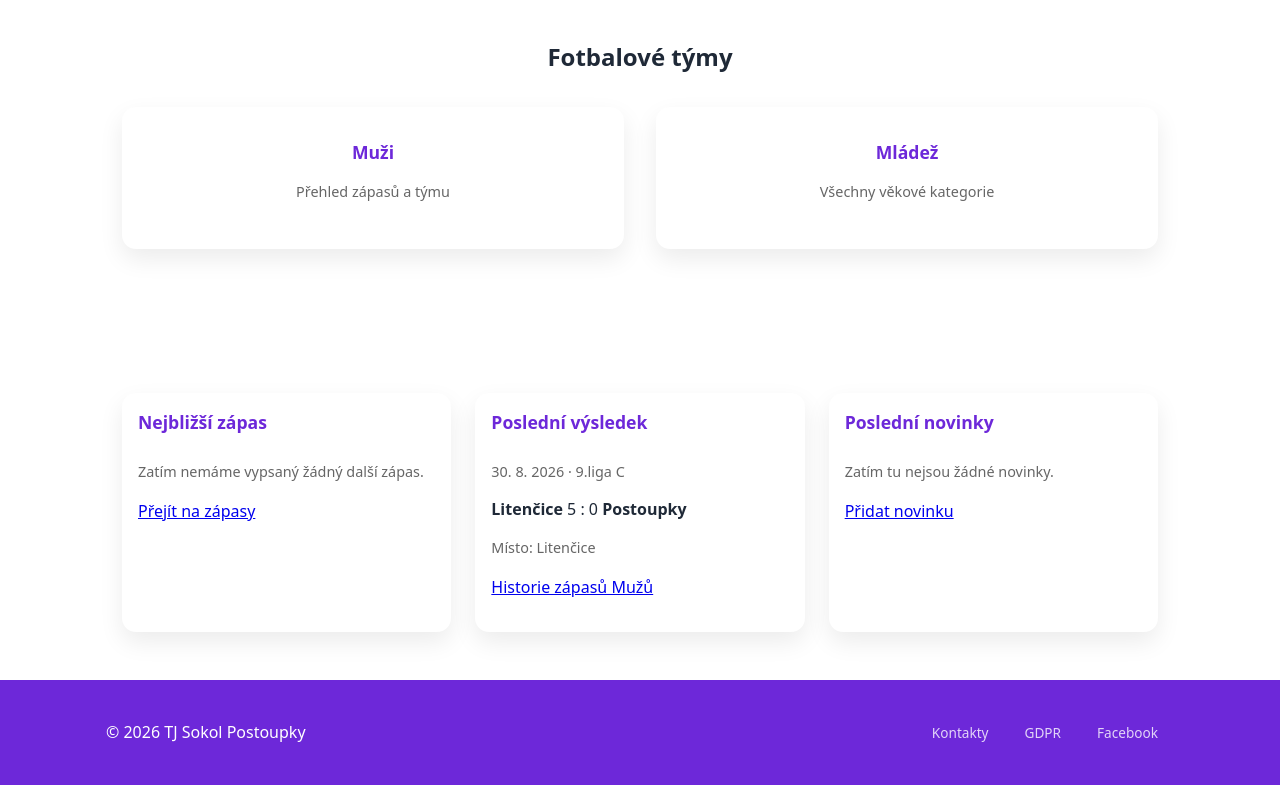
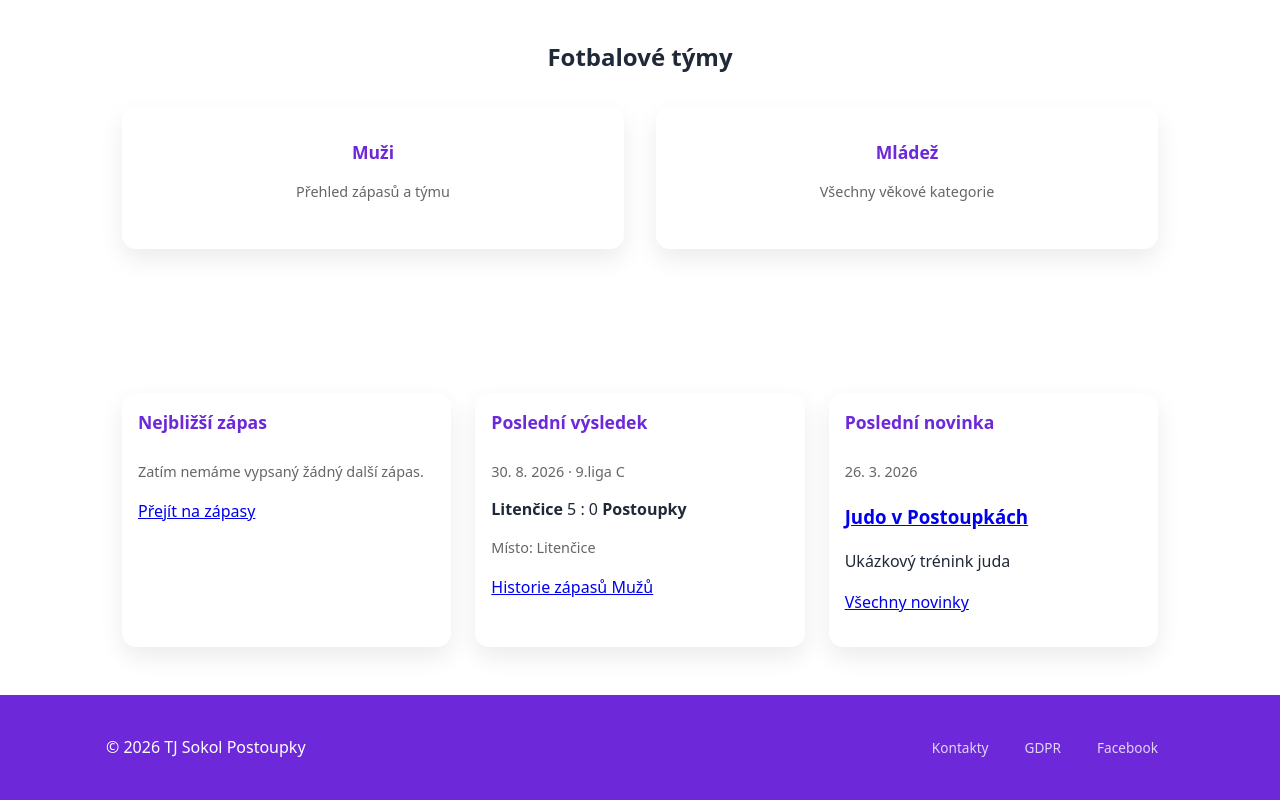
Before and after one commit to tt2802/fo-tj-sokol-postoupky, an Eleventy site: page src/index.njk in a window 1280 px wide. Shown: the part 877-1677 px from the top of the page. Built offline with nearby package versions, Linux system fonts and the light colour scheme; Eleventy itself is replaced by a stand-in of ours; files that its build step writes are made by us from their sources.

Commit message:
fix(home): show latest news article

```diff
--- a/src/index.njk
+++ b/src/index.njk
@@ -234,24 +234,21 @@ hideTitle: true
 
       <article class="card">
         <div class="card__body">
-          <h2 class="card__title">Poslední novinky</h2>
+          <h2 class="card__title">Poslední novinka</h2>
 
-          {% set latest = collections.news | slice(0, 3) %}
+          {% set latest = collections.news | first %}
 
-          {% if latest.length %}
-            <ol class="homeNewsList">
-              {% for post in latest %}
-                <li>
-                  <a href="{{ post.url }}">{{ post.data.title }}</a>
-                  <span class="muted"> · {{ post.date | czDate }}</span>
-                </li>
-              {% endfor %}
-            </ol>
+          {% if latest %}
+            <p class="muted">{{ latest.date | czDate }}</p>
+            <h3><a href="{{ latest.url | url }}">{{ latest.data.title }}</a></h3>
+            {% if latest.data.excerpt %}
+              <p>{{ latest.data.excerpt }}</p>
+            {% endif %}
 
             <p><a href="{{ '/novinky/' | url }}">Všechny novinky</a></p>
           {% else %}
             <p class="muted">Zatím tu nejsou žádné novinky.</p>
-            <p><a href="{{ '/admin/' | url }}">Přidat novinku</a></p>
+            <p><a href="{{ '/novinky/' | url }}">Zobrazit novinky</a></p>
           {% endif %}
         </div>
       </article>
```
Also changed, not shown: .eleventy.cjs.
